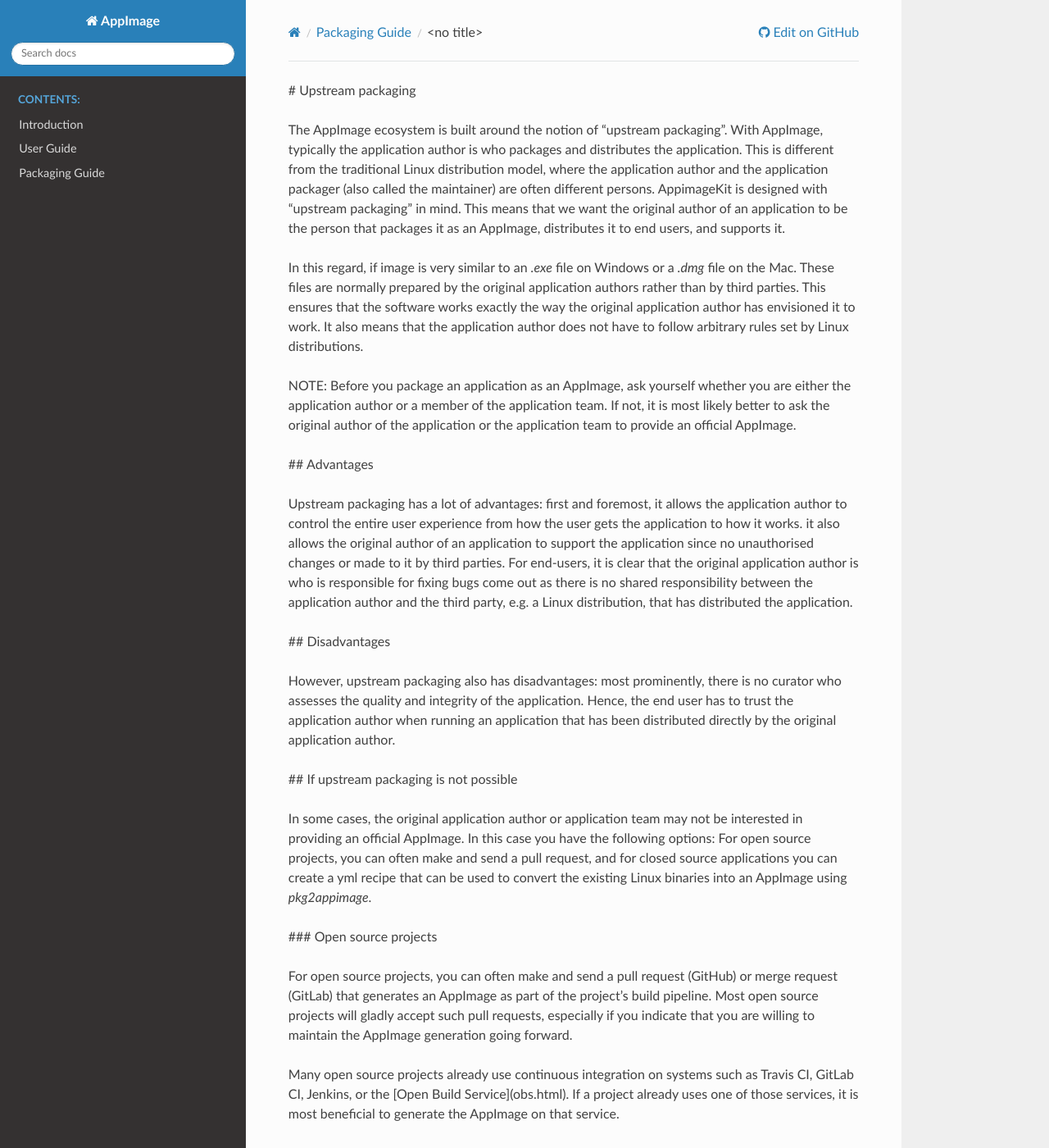
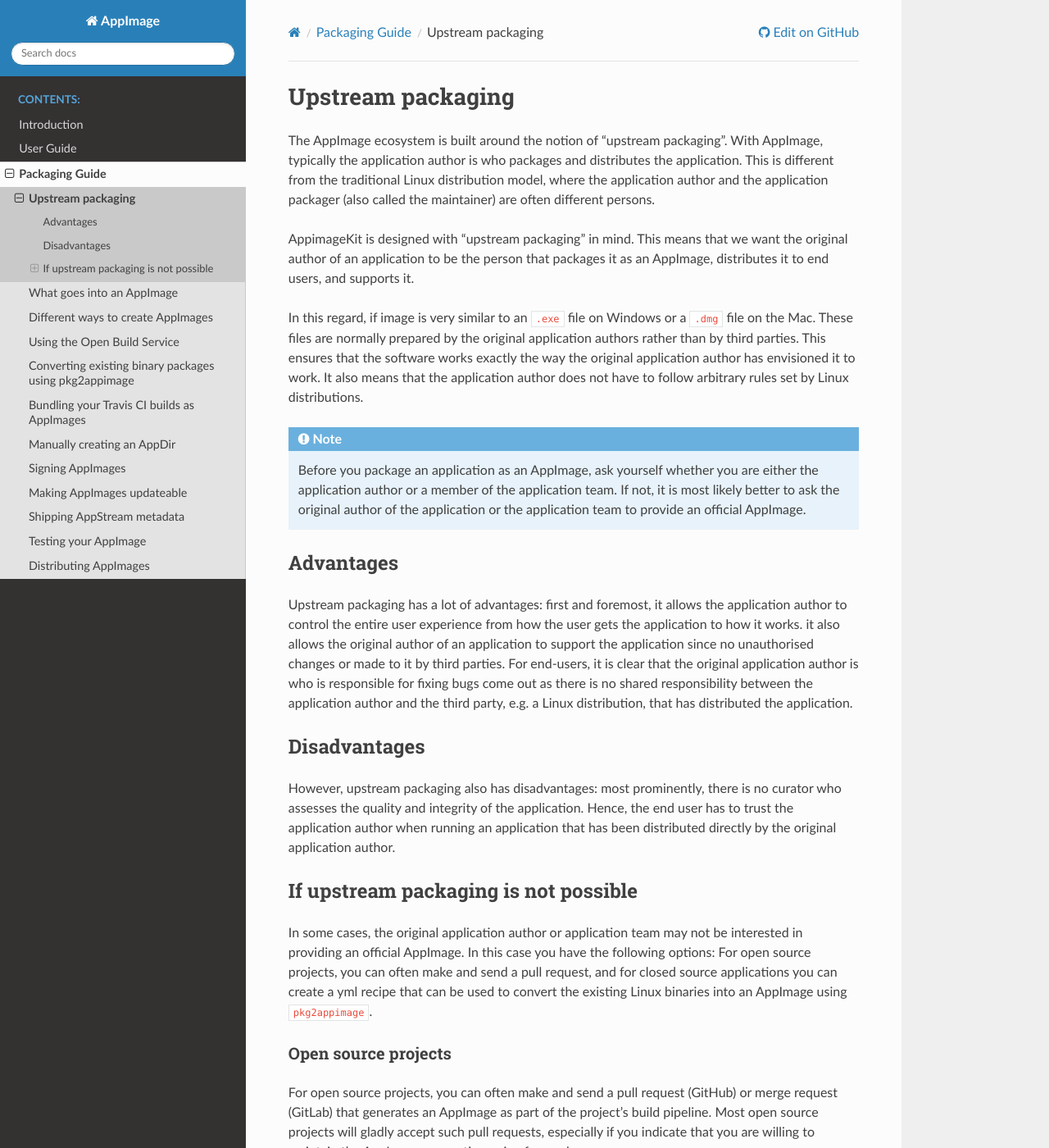
Before and after one commit to AppImage/docs.appimage.org, a Sphinx documentation site: the page built from source/packaging-guide/upstream.rst, in a window 1280 px wide and 1400 px high. Shown: the whole window at 82% size. Built offline with Sphinx 7.4.7 and the Read the Docs theme 2.0.0, drawn with Linux system fonts in a browser that asks for light colours; some of the changed lines change nothing that is shown; some of the changed text lies outside the part shown.

Commit message:
Converted packaging-guide/upstream to rST

```diff
--- a/source/packaging-guide/upstream.rst
+++ b/source/packaging-guide/upstream.rst
@@ -1,32 +1,46 @@
-# Upstream packaging
+Upstream packaging
+==================
 
 The AppImage ecosystem is built around the notion of "upstream packaging". With AppImage, typically the application author is who packages and distributes the application. This is different from the traditional Linux distribution model, where the application author and the application packager (also called the maintainer) are often different persons.
+
 AppimageKit is designed with “upstream packaging” in mind. This means that we want the original author of an application to be the person that packages it as an AppImage, distributes it to end users, and supports it.
 
-In this regard, if image is very similar to an `.exe` file on Windows or a `.dmg` file on the Mac. These files are normally prepared by the original application authors rather than by third parties. This ensures that the software works exactly the way the original application author has envisioned it to work. It also means that the application author does not have to follow arbitrary rules set by Linux distributions.
+In this regard, if image is very similar to an :code:`.exe` file on Windows or a :code:`.dmg` file on the Mac. These files are normally prepared by the original application authors rather than by third parties. This ensures that the software works exactly the way the original application author has envisioned it to work. It also means that the application author does not have to follow arbitrary rules set by Linux distributions.
 
-NOTE: Before you package an application as an AppImage, ask yourself whether you are either the application author or a member of the application team. If not, it is most likely better to ask the original author of the application or the application team to provide an official AppImage.
+.. note::
 
-## Advantages
+	Before you package an application as an AppImage, ask yourself whether you are either the application author or a member of the application team. If not, it is most likely better to ask the original author of the application or the application team to provide an official AppImage.
+
+
+Advantages
+----------
 
 Upstream packaging has a lot of advantages:  first and foremost, it allows the application author to control the entire user experience from how the user gets the application to how it works. it also allows the original author of an application to support the application since no unauthorised changes or made to it by third parties. For end-users, it is clear that the original application author is who is responsible for fixing bugs come out as there is no shared responsibility between the application author and the third party, e.g. a Linux distribution, that has distributed the application.
 
-## Disadvantages
+
+Disadvantages
+-------------
 
 However, upstream packaging also has disadvantages:  most prominently, there is no curator who assesses the quality and integrity of the application. Hence, the end user has to trust the application author when running an application that has been distributed directly by the original application author.
 
-## If upstream packaging is not possible
 
-In some cases, the original application author or application team may not be interested in providing an official AppImage. In this case you have the following options: For open source projects, you can often make and send a pull request, and for closed source applications you can create a yml recipe that can be used to convert the existing Linux binaries into an AppImage using `pkg2appimage`.
+If upstream packaging is not possible
+-------------------------------------
 
-### Open source projects
+In some cases, the original application author or application team may not be interested in providing an official AppImage. In this case you have the following options: For open source projects, you can often make and send a pull request, and for closed source applications you can create a yml recipe that can be used to convert the existing Linux binaries into an AppImage using :code:`pkg2appimage`.
+
+
+Open source projects
+^^^^^^^^^^^^^^^^^^^^
 
 For open source projects, you can often make and send a pull request (GitHub) or merge request (GitLab) that generates an AppImage as part of the project's build pipeline. Most open source projects will gladly accept such pull requests, especially if you indicate that you are willing to maintain the AppImage generation going forward.
 
-Many open source projects already use continuous integration on systems such as Travis CI, GitLab CI, Jenkins, or the [Open Build Service](obs.html). If a project already uses one of those services, it is most beneficial to generate the AppImage on that service.
+Many open source projects already use continuous integration on systems such as Travis CI, GitLab CI, Jenkins, or the `Open Build Service <obs.html>`_. If a project already uses one of those services, it is most beneficial to generate the AppImage on that service.
 
-### Closed source applications
 
-For closed source applications you can create a yml recipe that can be used to convert the existing Linux binaries into an AppImage using [`pkg2appimage`](pkg2appimage.md).
+Closed source applications
+^^^^^^^^^^^^^^^^^^^^^^^^^^
 
-Note that you may not be allowed to redistribute the AppImage of the application. In this case, you can distribute `.yml` recipes that end users can use to produce their own AppImages of the application easily. This applies to applications such as Google Chrome, Spotify, Skype, and others.
+For closed source applications you can create a yml recipe that can be used to convert the existing Linux binaries into an AppImage using `pkg2appimage <pkg2appimage.html>`_).
+
+Note that you may not be allowed to redistribute the AppImage of the application. In this case, you can distribute :code:`.yml` recipes that end users can use to produce their own AppImages of the application easily. This applies to applications such as Google Chrome, Spotify, Skype, and others.
```
